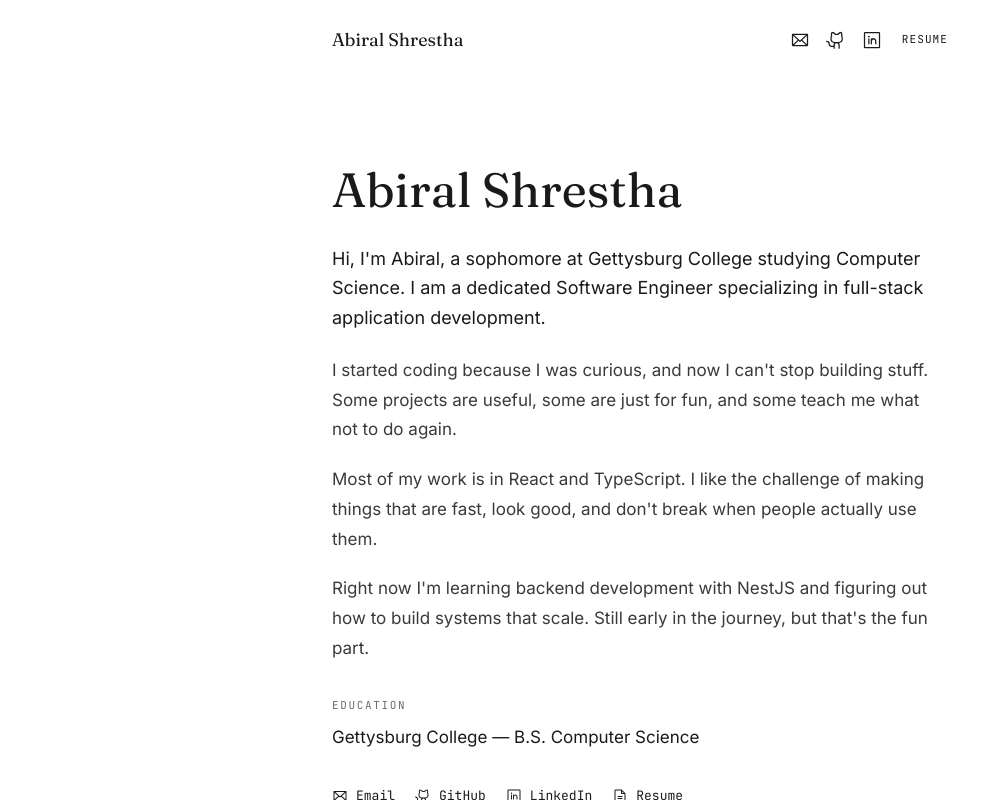
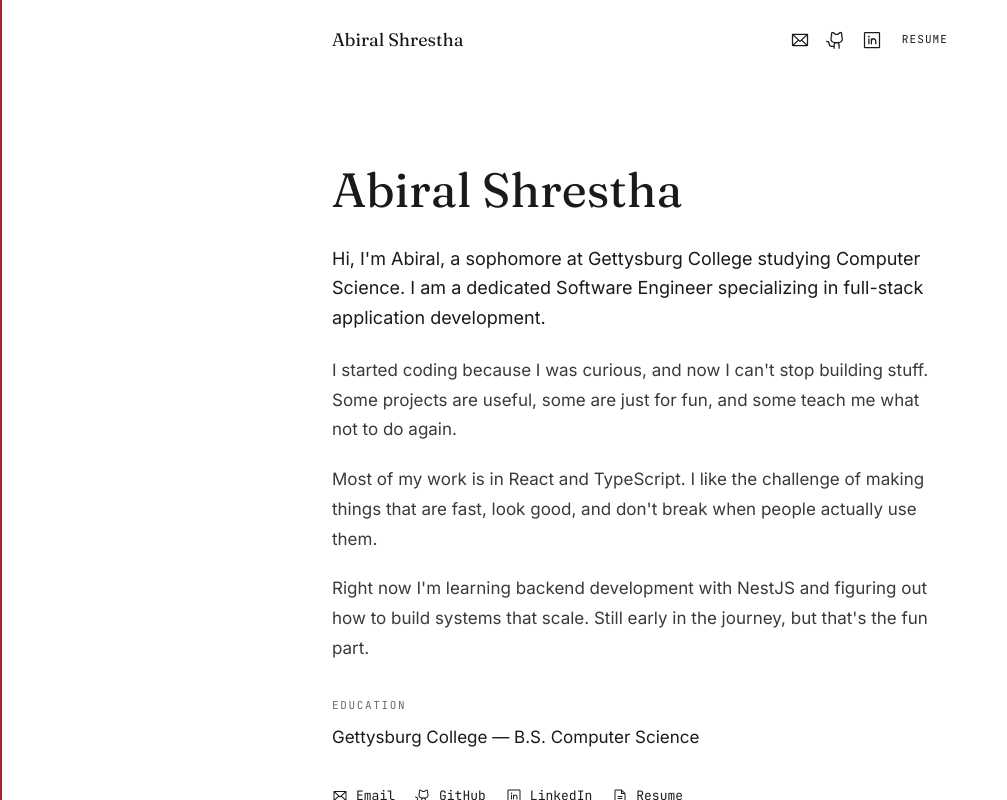
Before and after one commit to Abiralstha99/portfolio, a React (Vite) app: page / in a window 1280 px wide. Shown: the whole page, without its empty margins (0-1007 px from the left). Built offline with nearby package versions, Linux system fonts and the light colour scheme.

Commit message:
add left-margin reading-progress indicator

```diff
--- a/src/App.jsx
+++ b/src/App.jsx
@@ -1,9 +1,11 @@
 import Navbar from './components/Navbar'
+import ReadingProgress from './components/ReadingProgress'
 import Feed from './Feed/Feed'
 
 function App() {
   return (
     <div className="min-h-screen bg-white">
+      <ReadingProgress />
       <Navbar />
       <main className="pt-16 sm:pt-20">
         <Feed />
--- /dev/null
+++ b/src/components/ReadingProgress.jsx
@@ -0,0 +1,16 @@
+import { motion as Motion, useScroll } from 'framer-motion'
+
+// Thin left-margin bar that fills top→bottom as the page scrolls.
+function ReadingProgress() {
+  const { scrollYProgress } = useScroll()
+
+  return (
+    <Motion.div
+      aria-hidden="true"
+      className="fixed left-0 top-0 bottom-0 w-[2px] bg-[#a02334] origin-top z-50"
+      style={{ scaleY: scrollYProgress }}
+    />
+  )
+}
+
+export default ReadingProgress
```
